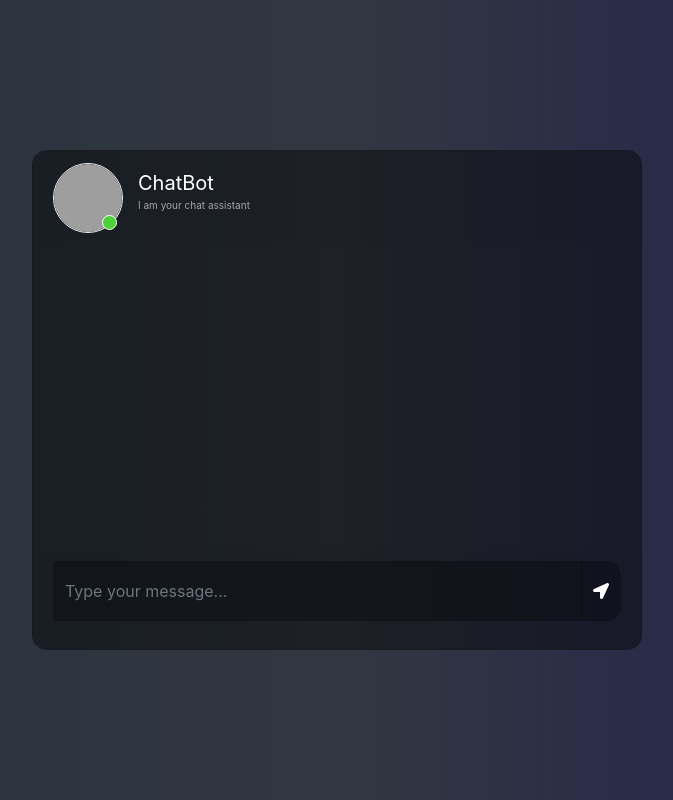
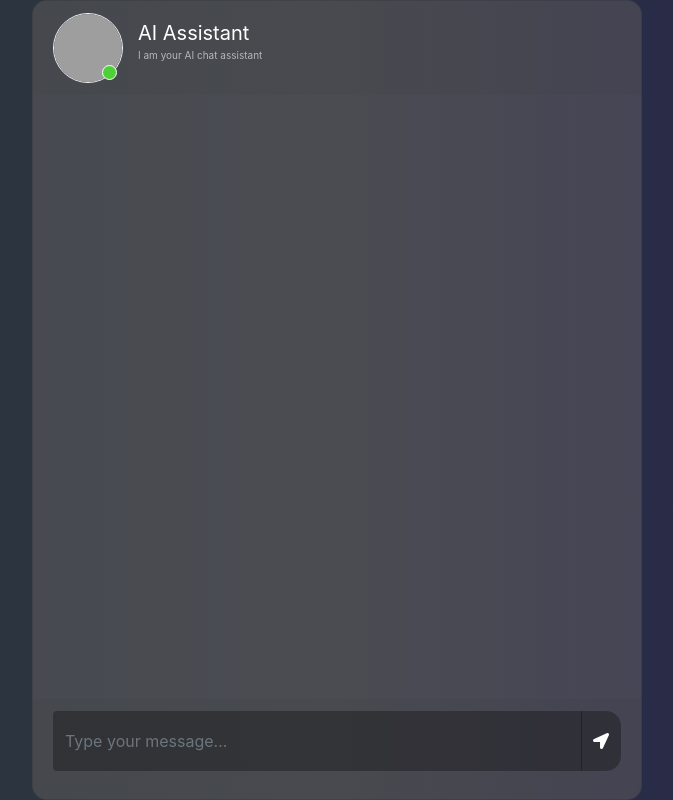
Before and after one commit to tpanchal21/MyLab, a Flask app: page / in a window 1280 px wide. Shown: the whole page, without its empty margins (303-976 px from the left). Run offline with Flask 3, Linux system fonts and the light colour scheme; some libraries are stand-ins or nearby versions; grey boxes are pictures that could not be loaded.

Commit message:
style change

```diff
--- a/static/style.css
+++ b/static/style.css
@@ -11,9 +11,9 @@ body,html{
 	margin-bottom: auto;
 }
 .card{
-	height: 500px;
+	height: 100%;
 	border-radius: 15px !important;
-	background-color: rgba(0,0,0,0.4) !important;
+	background-color: rgba(114, 109, 109, 0.4) !important;
 }
 .contacts_body{
 	padding:  0.75rem 0 !important;
@@ -33,6 +33,7 @@ border-radius: 0 0 15px 15px !important;
 }
 .container{
 	align-content: center;
+	height: 100%;
 }
 .search{
 	border-radius: 15px 0 0 15px !important;
--- a/templates/chat.html
+++ b/templates/chat.html
@@ -9,7 +9,7 @@
 <!DOCTYPE html>
 <html>
   <head>
-    <title>Chatbot</title>
+    <title>AI Assistant</title>
     <link
       rel="stylesheet"
       href="https://stackpath.bootstrapcdn.com/bootstrap/4.1.3/css/bootstrap.min.css"
@@ -39,14 +39,14 @@
               <div class="d-flex bd-highlight">
                 <div class="img_cont">
                   <img
-                    src="https://i.ibb.co/fSNP7Rz/icons8-chatgpt-512.png"
+                    src="https://cdn0.iconfinder.com/data/icons/artificial-intelligence-butterscotch-vol-2/256/Intelligent_Assistant-512.png"
                     class="rounded-circle user_img"
                   />
                   <span class="online_icon"></span>
                 </div>
                 <div class="user_info">
-                  <span>ChatBot</span>
-                  <p>I am your chat assistant</p>
+                  <span>AI Assistant</span>
+                  <p>I am your AI chat assistant</p>
                 </div>
               </div>
             </div>
@@ -112,7 +112,7 @@
             url: "/get",
           }).done(function (data) {
             var botHtml =
-              '<div class="d-flex justify-content-start mb-4"><div class="img_cont_msg"><img src="https://i.ibb.co/fSNP7Rz/icons8-chatgpt-512.png" class="rounded-circle user_img_msg"></div><div class="msg_cotainer">' +
+              '<div class="d-flex justify-content-start mb-4"><div class="img_cont_msg"><img src="https://cdn0.iconfinder.com/data/icons/artificial-intelligence-butterscotch-vol-2/256/Intelligent_Assistant-512.png" class="rounded-circle user_img_msg"></div><div class="msg_cotainer">' +
               data +
               '<span class="msg_time">' +
               str_time +
```
